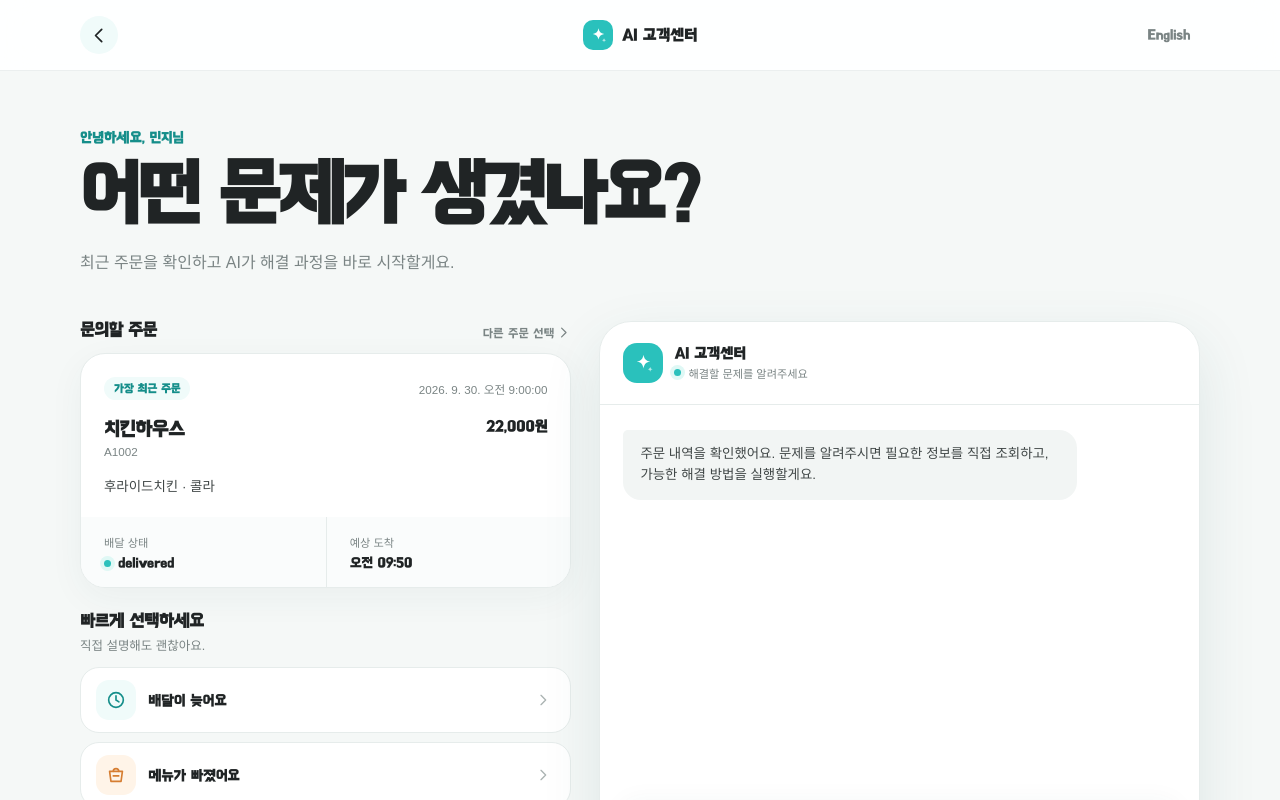
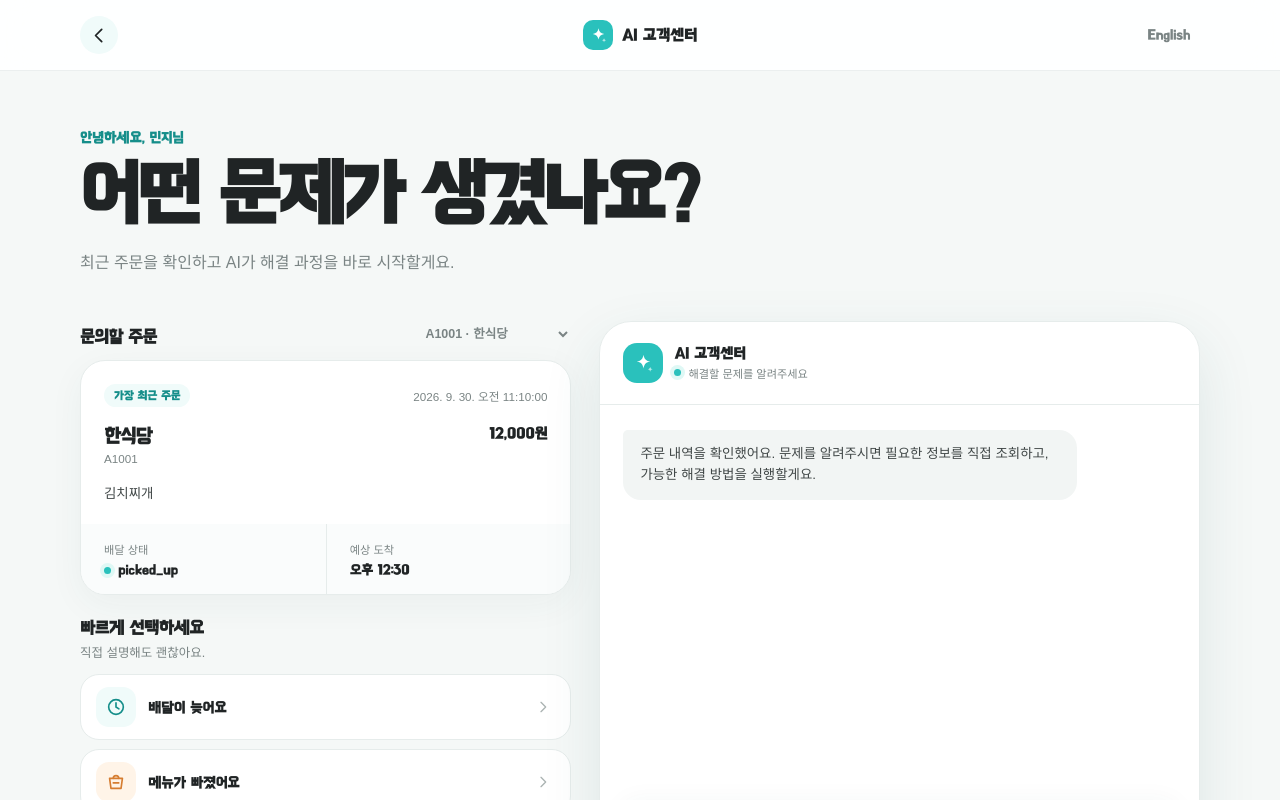
Before and after one commit to oljuyeon/baemin-cs-ai-agent, a React (Vite) app: page /customer in a window 1280 px wide. Shown: the top 800 px of the page. Built offline with nearby package versions, Linux system fonts and the light colour scheme.

Commit message:
feat: limit agent cases to selectable orders

```diff
--- a/src/components/customer/OrderSummaryCard.tsx
+++ b/src/components/customer/OrderSummaryCard.tsx
@@ -3,19 +3,25 @@ import {
   findDelivery,
   findMerchant,
   findOrder,
+  mockOrders,
 } from '../../features/cs'
-import type { CustomerIssue } from '../../types/customer'
-import { ChevronIcon } from './CustomerIcons'
 
-const orderIdForIssue: Record<CustomerIssue, string> = {
-  delay: 'A1001',
-  missing: 'A1002',
-  wrong: 'A1005',
-}
+const selectableOrderIds = new Set(['A1001', 'A1002', 'A1004'])
+const selectableOrders = mockOrders.filter((order) => selectableOrderIds.has(order.orderId))
 
-export function OrderSummaryCard({ issue }: { issue: CustomerIssue | null }) {
+export const firstSelectableOrderId = selectableOrders[0]?.orderId ?? ''
+
+export function OrderSummaryCard({
+  orderId,
+  locked,
+  onOrderChange,
+}: {
+  orderId: string
+  locked: boolean
+  onOrderChange: (orderId: string) => void
+}) {
   const { t, i18n } = useTranslation('customer')
-  const order = findOrder(orderIdForIssue[issue ?? 'missing'])
+  const order = findOrder(orderId)
   const delivery = order ? findDelivery(order.orderId) : undefined
   const merchant = order ? findMerchant(order.storeId) : undefined
   const locale = i18n.language === 'en' ? 'en-US' : 'ko-KR'
@@ -24,7 +30,25 @@ export function OrderSummaryCard({ issue }: { issue: CustomerIssue | null }) {
 
   return (
     <section className="customer-order-block">
-      <div className="customer-section-title"><h2>{t('order.sectionTitle')}</h2><button type="button">{t('order.change')}<ChevronIcon /></button></div>
+      <div className="customer-section-title">
+        <h2>{t('order.sectionTitle')}</h2>
+        <select
+          className="customer-order-select"
+          aria-label={t('order.change')}
+          value={orderId}
+          disabled={locked}
+          onChange={(event) => onOrderChange(event.target.value)}
+        >
+          {selectableOrders.map((candidate) => {
+            const candidateMerchant = findMerchant(candidate.storeId)
+            return (
+              <option key={candidate.orderId} value={candidate.orderId}>
+                {candidate.orderId} · {candidateMerchant?.storeName ?? candidate.storeId}
+              </option>
+            )
+          })}
+        </select>
+      </div>
       <article className="order-summary-card">
         <div className="order-summary-card__meta">
           <span>{t('order.recent')}</span>
--- a/src/pages/CustomerPage.tsx
+++ b/src/pages/CustomerPage.tsx
@@ -4,7 +4,7 @@ import { AgentWorkspace } from '../components/customer/AgentWorkspace'
 import { CustomerBottomNav } from '../components/customer/CustomerBottomNav'
 import { CustomerHeader } from '../components/customer/CustomerHeader'
 import { IssueSelector } from '../components/customer/IssueSelector'
-import { OrderSummaryCard } from '../components/customer/OrderSummaryCard'
+import { firstSelectableOrderId, OrderSummaryCard } from '../components/customer/OrderSummaryCard'
 import { TrustPanel } from '../components/customer/TrustPanel'
 import {
   assessRisk,
@@ -37,36 +37,22 @@ const initialMessages: ChatMessage[] = [
 
 const mockCaseInput = (
   issue: CustomerIssue,
+  orderId: string,
   customerClaim: string,
   evidenceUrls: string[],
 ): CreateCaseInput => {
+  const order = findOrder(orderId)
+  if (!order) throw new Error(`Order ${orderId} was not found.`)
   const shared = { customerClaim, evidenceUrls }
-
-  if (issue === 'delay') {
-    return {
-      customerId: 'C001',
-      orderId: 'A1001',
-      storeId: 'S001',
-      issueType: 'delivery_delay',
-      ...shared,
-    }
-  }
-
-  if (issue === 'missing') {
-    return {
-      customerId: 'C002',
-      orderId: 'A1002',
-      storeId: 'S002',
-      issueType: 'missing_item',
-      ...shared,
-    }
-  }
-
   return {
-    customerId: 'C005',
-    orderId: 'A1005',
-    storeId: 'S002',
-    issueType: 'wrong_delivery',
+    customerId: order.customerId,
+    orderId: order.orderId,
+    storeId: order.storeId,
+    issueType: issue === 'delay'
+      ? 'delivery_delay'
+      : issue === 'missing'
+        ? 'missing_item'
+        : 'wrong_delivery',
     ...shared,
   }
 }
@@ -218,6 +204,7 @@ const canRecoverMissingItem = (caseData: CsCase) => {
 
 export function CustomerPage() {
   const { t } = useTranslation('customer')
+  const [selectedOrderId, setSelectedOrderId] = useState(firstSelectableOrderId)
   const [issue, setIssue] = useState<CustomerIssue | null>(null)
   const [draft, setDraft] = useState('')
   const [attachedFile, setAttachedFile] = useState<string | null>(null)
@@ -289,6 +276,7 @@ export function CustomerPage() {
 
         const baseInput = mockCaseInput(
           inferredIssue,
+          selectedOrderId,
           message,
           attachment ? [attachment] : [],
         )
@@ -543,7 +531,7 @@ export function CustomerPage() {
       <main className="customer-shell customer-main">
         <section className="customer-welcome"><span>{t('welcome.eyebrow')}</span><h1>{t('welcome.title')}</h1><p>{t('welcome.description')}</p></section>
         <div className="customer-layout">
-          <div className="customer-layout__left"><OrderSummaryCard issue={issue} /><IssueSelector selected={issue} onSelect={selectIssue} /><TrustPanel /></div>
+          <div className="customer-layout__left"><OrderSummaryCard orderId={selectedOrderId} locked={hasStarted || isThinking} onOrderChange={setSelectedOrderId} /><IssueSelector selected={issue} onSelect={selectIssue} /><TrustPanel /></div>
           <div className="customer-layout__right">
             <AgentWorkspace
               issue={issue}
--- a/src/styles/customer.css
+++ b/src/styles/customer.css
@@ -20,6 +20,8 @@
 .customer-section-title h2 { font-size: 1.1rem; letter-spacing: -.025em; }
 .customer-section-title button { display: inline-flex; align-items: center; gap: 2px; padding: 0; border: 0; background: none; color: var(--color-muted); cursor: pointer; font-size: .78rem; }
 .customer-section-title button svg { width: 15px; height: 15px; }
+.customer-order-select { max-width: 210px; padding: 5px 24px 5px 8px; border: 0; outline: 0; background: transparent; color: var(--color-muted); cursor: pointer; font-family: Pretendard, "Noto Sans KR", sans-serif; font-size: .78rem; font-weight: 700; }
+.customer-order-select:disabled { cursor: not-allowed; opacity: .65; }
 .customer-section-title--stacked { display: block; }
 .customer-section-title--stacked p { margin-top: 5px; color: var(--color-muted); font-family: Pretendard, "Noto Sans KR", sans-serif; font-size: .78rem; }
 .order-summary-card { overflow: hidden; padding: 23px; border: 1px solid var(--color-line); border-radius: 25px; background: #fff; box-shadow: 0 10px 35px rgba(38,79,77,.05); }
```
